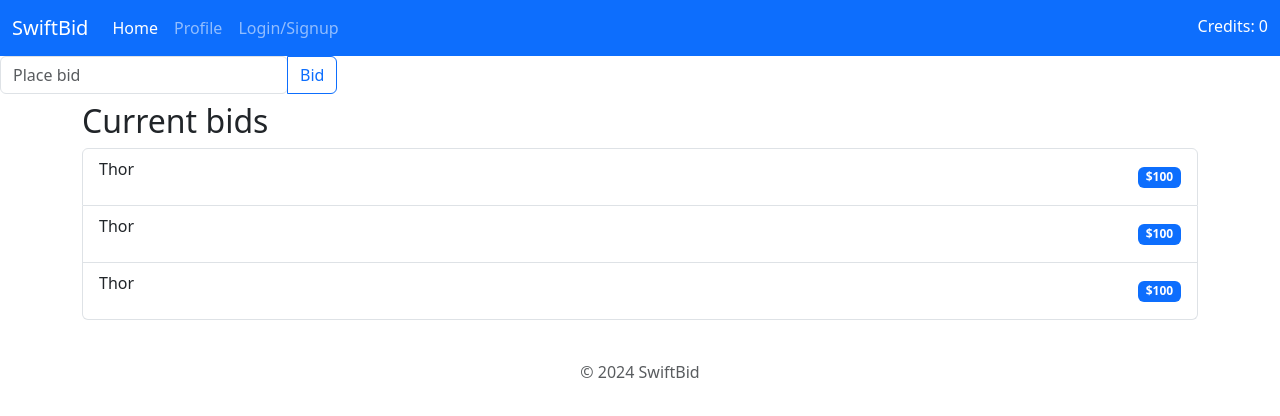
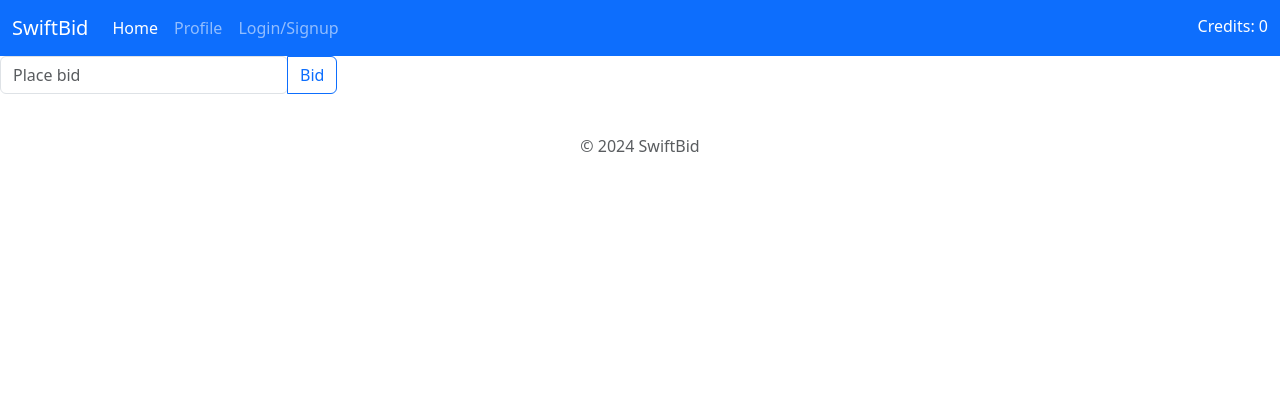
Before and after one commit to Zaracki/Semester-Project-2, a website: page product/index.html in a window 1280 px wide. Drawn offline with nearby package versions, Linux system fonts and the light colour scheme; files that its build step writes are made by us from their sources.

Commit message:
h2 to list. and removed ahrdcoded HTML

```diff
--- a/product/index.html
+++ b/product/index.html
@@ -43,23 +43,6 @@
       <button type="submit" class="btn btn-outline-primary" data-mdb-ripple-init>Bid</button>
     </form>
     <div id="errorMessage" class="error-message mt-2"></div>
-    <div class="container">
-      <h2>Current bids</h2>
-      <ul class="list-group">
-        <li class="list-group-item d-flex justify-content-between align-items-center">
-          <p>Thor</p>
-          <span class="badge bg-primary">$100</span>
-        </li>
-        <li class="list-group-item d-flex justify-content-between align-items-center">
-          <p>Thor</p>
-          <span class="badge bg-primary">$100</span>
-        </li>
-        <li class="list-group-item d-flex justify-content-between align-items-center">
-          <p>Thor</p>
-          <span class="badge bg-primary">$100</span>
-        </li>
-      </ul>
-    </div>
   </main>
   <footer class="py-3 my-4">
     <p class="text-center text-body-secondary">© 2024 SwiftBid</p>
--- a/src/js/utils/generateSingleListing.mjs
+++ b/src/js/utils/generateSingleListing.mjs
@@ -68,10 +68,11 @@ function generateListingHtml(listing) {
   listingContain.appendChild(countdownTime);
   listingContain.appendChild(listingBody);
 
-
-
   const showBidsContainer = document.createElement("div");
   showBidsContainer.className = "container";
+
+  const currentBidsTitle = document.createElement("h2");
+  currentBidsTitle.textContent = "Current bids";
 
   const bidsListGroup = document.createElement("ul");
   bidsListGroup.className = "list-group";
@@ -93,6 +94,7 @@ function generateListingHtml(listing) {
     bidsListGroup.appendChild(bidList);
   });
 
+  showBidsContainer.appendChild(currentBidsTitle);
   showBidsContainer.appendChild(bidsListGroup);
 
   parentContainer.appendChild(imageContainer);
```
